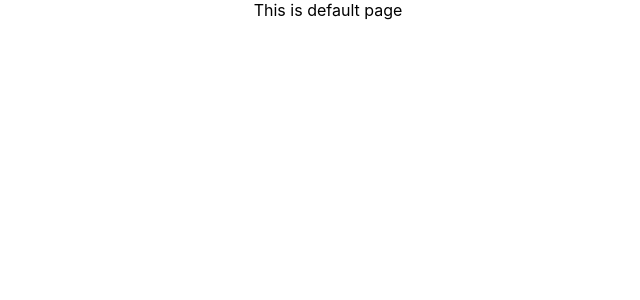
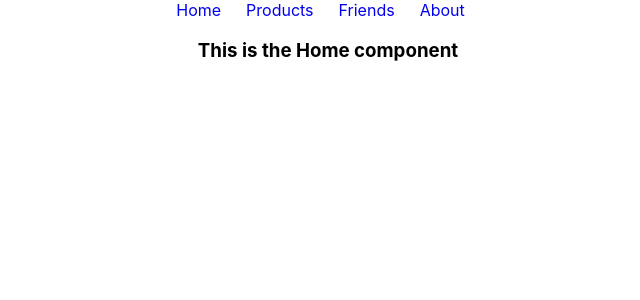
Before and after one commit to musfiqur552608/Explore-Routing, a React (Create React App) app: page / in a window 1280 px wide. Shown: the top 300 px of the page, without its empty margins (312-952 px from the left). Built offline with nearby package versions, Linux system fonts and the light colour scheme.

Commit message:
nested routing

```diff
--- a/src/components/About/About.js
+++ b/src/components/About/About.js
@@ -4,7 +4,6 @@
 const About = () => {
     return (
         <div>
-            <Header></Header>
             <h3>This is the true real About page</h3>
         </div>
     );
--- /dev/null
+++ b/src/components/Friends/Friends.js
@@ -0,0 +1,11 @@
+import React from 'react';
+
+const Friends = () => {
+    return (
+        <div>
+            <h3>This is the real Friends page</h3>
+        </div>
+    );
+};
+
+export default Friends;
--- a/src/components/Header/Header.js
+++ b/src/components/Header/Header.js
@@ -5,9 +5,12 @@
 const Header = () => {
     return (
         <div className='header'>
-            <Link to='/home'>Home</Link>
-            <Link to='/about'>About</Link>
-            <Link to='/products'>Products</Link>
+            <nav>
+                <Link to='/home'>Home</Link>
+                <Link to='/products'>Products</Link>
+                <Link to='/friends'>Friends</Link>
+                <Link to='/about'>About</Link>
+            </nav>
         </div>
     );
 };
--- a/src/components/Home/Home.js
+++ b/src/components/Home/Home.js
@@ -4,7 +4,6 @@
 const Home = () => {
     return (
         <div>
-            <Header></Header>
             <h3>This is the Home component</h3>
         </div>
     );
--- a/src/components/Products/Products.js
+++ b/src/components/Products/Products.js
@@ -4,7 +4,6 @@
 const Products = () => {
     return (
         <div>
-            <Header></Header>
             <h3>This is the real Products page</h3>
         </div>
     );
--- /dev/null
+++ b/src/layout/Main.js
@@ -0,0 +1,14 @@
+import React from 'react';
+import Header from '../components/Header/Header';
+import { Outlet } from 'react-router-dom';
+
+const Main = () => {
+    return (
+        <div>
+            <Header></Header>
+            <Outlet></Outlet>
+        </div>
+    );
+};
+
+export default Main;
```
Also changed, not shown: src/App.js (+9 -6 lines).
